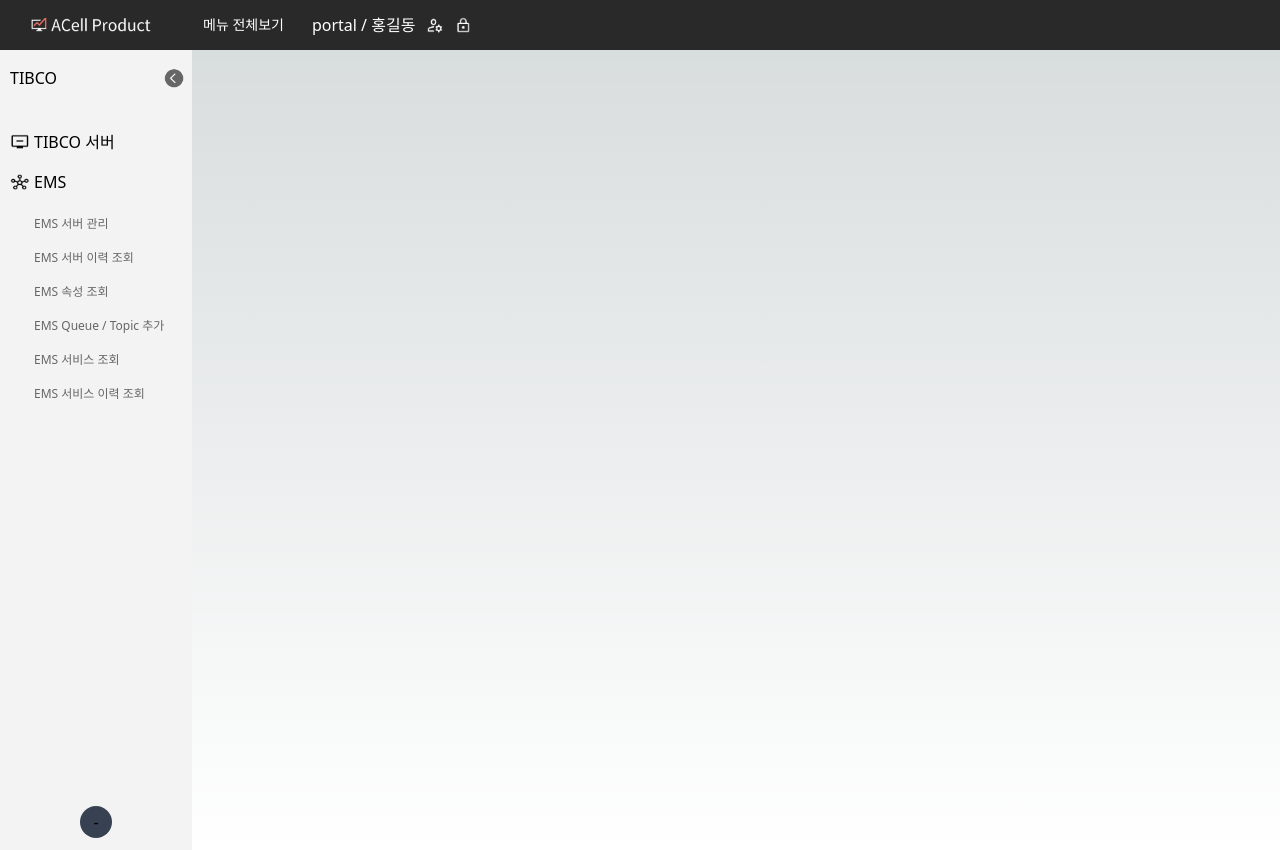
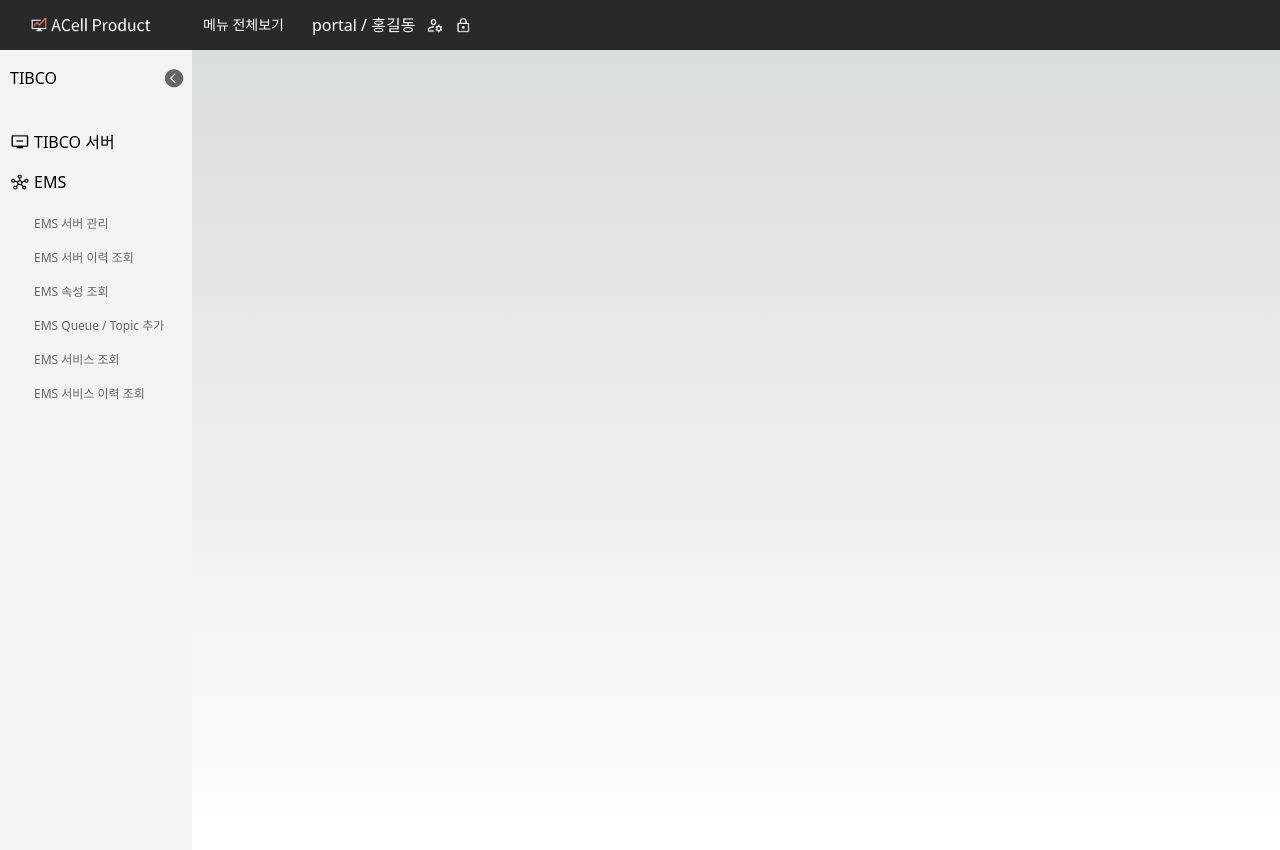
Before and after one commit to Suyoooi/bootstrap-nifty-test, a Next.js app: page / in a window 1280 px wide. Built offline with nearby package versions, Linux system fonts and the light colour scheme.

Commit message:
fix: 불필요한 ui 주석처리

```diff
--- a/src/components/SideMenu.jsx
+++ b/src/components/SideMenu.jsx
@@ -73,14 +73,14 @@
               </li>
             </ul>
           </div>
-          <div className="flex items-center justify-center h-14">
+          {/* <div className="flex items-center justify-center h-14">
             <div
               className="flex items-center justify-center w-8 h-8 bg-gray-700 rounded-full cursor-pointer hover:bg-gray-900"
               onClick={toggleMenu}
             >
               {isOpen ? "-" : "+"}
             </div>
-          </div>
+          </div> */}
         </div>
       </div>
       <div className={isOpen ? "hidden" : "visible"}>
```
